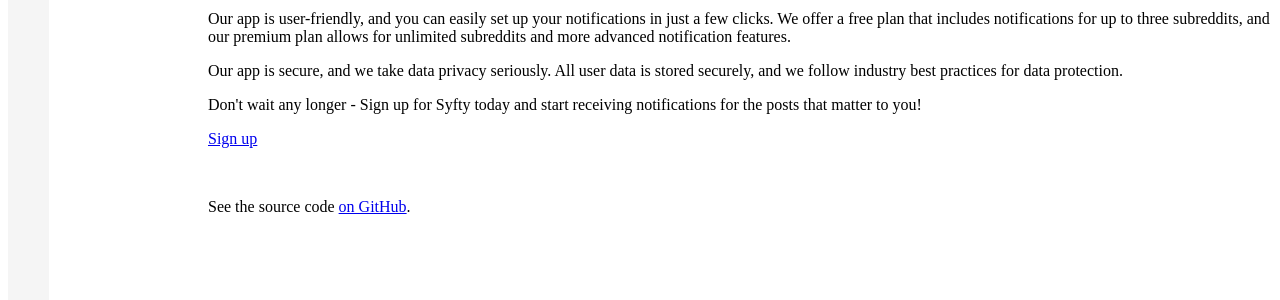
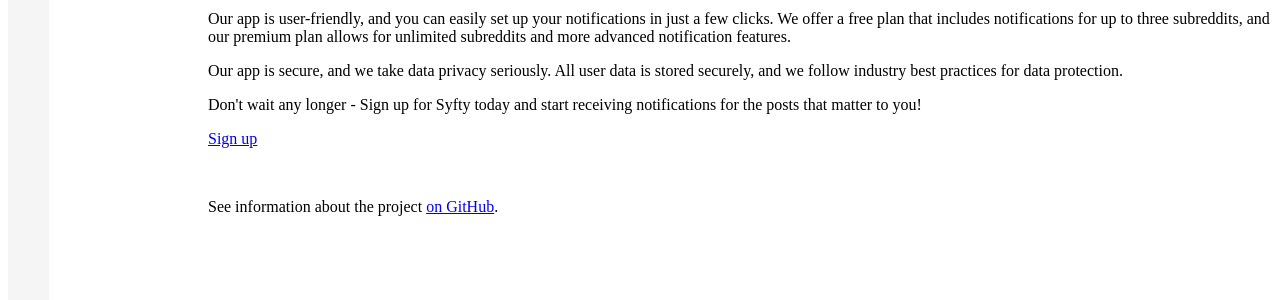
Before and after one commit to erikkristoferanderson/syfty-django, a Django app: page / in a window 1280 px wide. Shown: the part 332-632 px from the top of the page. Run offline with Django 4.2, Linux system fonts and the light colour scheme; parts of the project's set-up code (start-up, migrations or seed data) failed here and were passed over.

Commit message:
Update welcome.html
update the website link to the central GitHub repo.

```diff
--- a/syfty/templates/welcome.html
+++ b/syfty/templates/welcome.html
@@ -37,7 +37,7 @@
 
     <br>
     <div class="psuedofooter">
-        <p>See the source code <a href="https://github.com/ekand/syfty-cdk" target="_blank">on
+        <p>See information about the project <a href="https://github.com/ekand/syfty" target="_blank">on
                 GitHub</a>.</p>
     </div>
 
```
